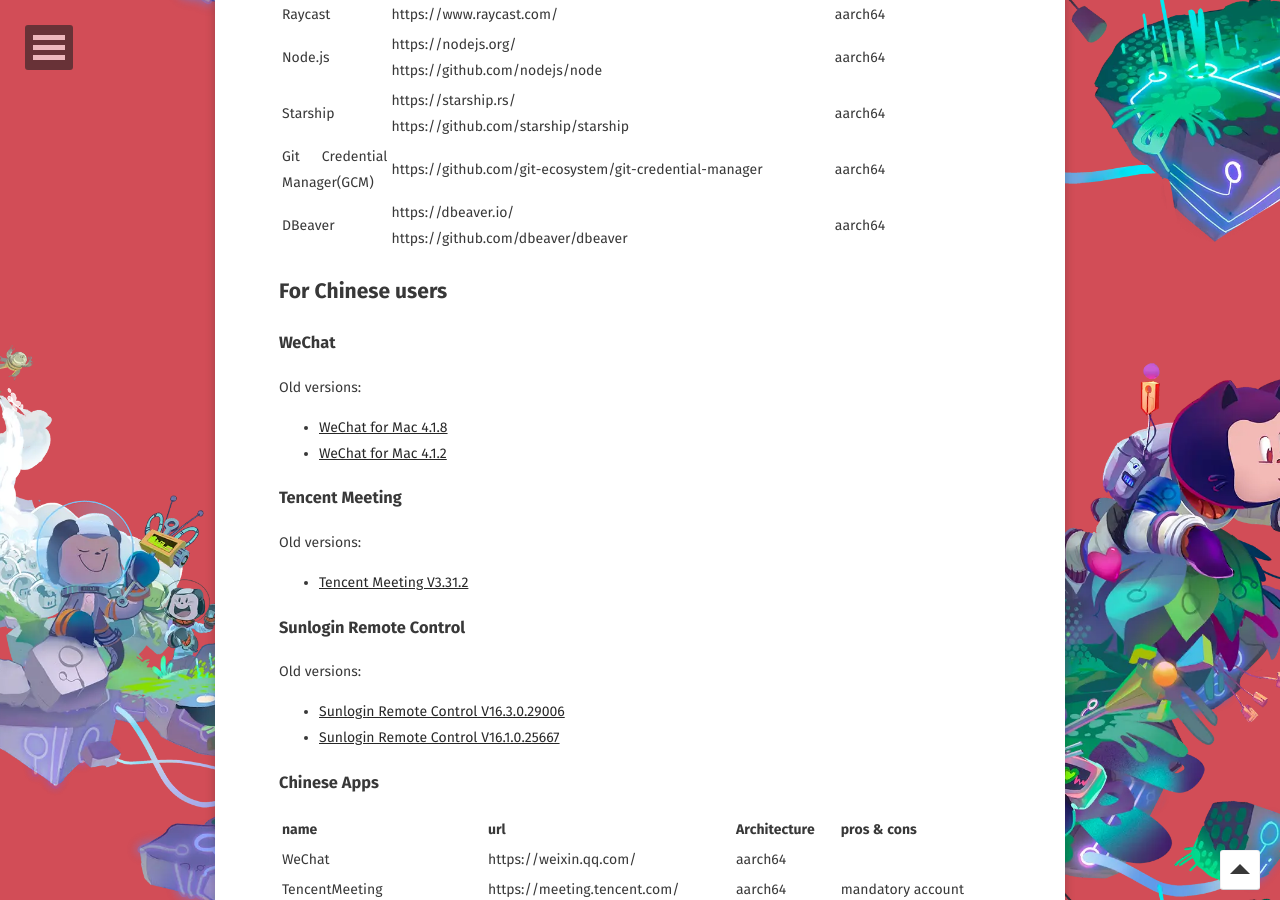
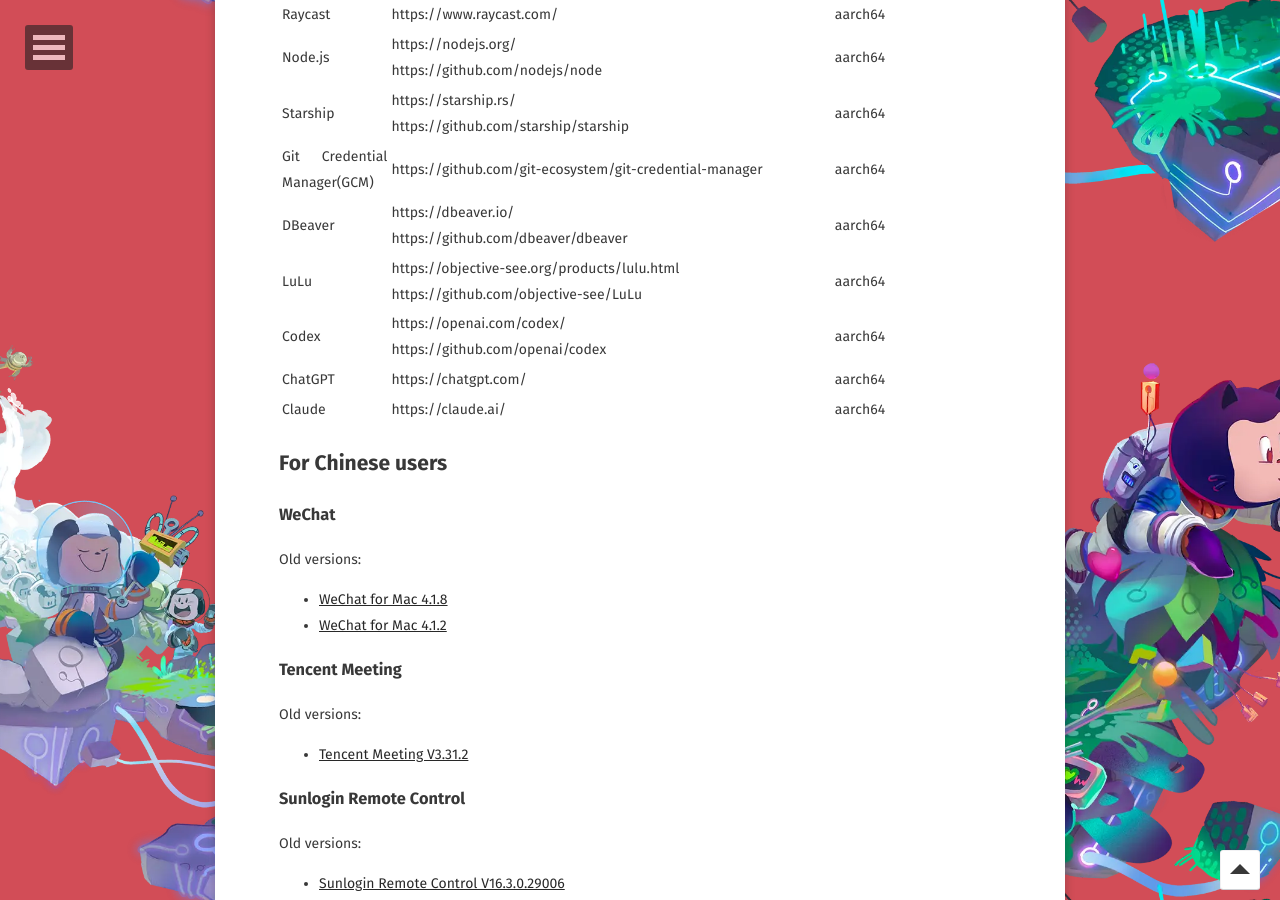
Before and after one commit to WebPavel/WebPavel.github.io, a Jekyll site: the page built from _posts/2026-03-24-macOS-personal-configuration.md, in a window 1280 px wide and 900 px high, scrolled down 6047 px. Built offline with Jekyll 4.4.1, drawn with Linux system fonts in a browser that asks for light colours; some web fonts are replaced; comment, search, counter and statistics services are not loaded.

Commit message:
feat: update and add AI apps to the list

```diff
--- a/_posts/2026-03-24-macOS-personal-configuration.md
+++ b/_posts/2026-03-24-macOS-personal-configuration.md
@@ -143,7 +143,7 @@
 
 Download [Postman](https://dl.pstmn.io/download/version/9.31.28/osx_arm64)
 
-## JetBrains Toolbox
+## ~~JetBrains Toolbox~~
 
 The last version to support both Community and Unified updates is [Version 3.2](https://download.jetbrains.com/toolbox/jetbrains-toolbox-3.2.0.65851-arm64.dmg)
 
@@ -188,7 +188,7 @@
 | IINA                        | https://iina.io/<br>https://github.com/iina/iina                                              | aarch64      |                                 |
 | Maccy                       | https://maccy.app/<br>https://github.com/p0deje/Maccy                                         | aarch64      |                                 |
 | ~~Postman~~                 | https://www.postman.com/                                                                      | aarch64      |                                 |
-| JetBrains Toolbox           | https://www.jetbrains.com/toolbox-app/                                                        | aarch64      |                                 |
+| ~~JetBrains Toolbox~~       | https://www.jetbrains.com/toolbox-app/                                                        | aarch64      |                                 |
 | Floorp Browser              | https://floorp.app/<br>https://github.com/Floorp-Projects/Floorp                              | aarch64      |                                 |
 | Windows App                 | https://learn.microsoft.com/en-us/windows-app/                                                | aarch64      |                                 |
 | Microsoft Office            | https://learn.microsoft.com/en-us/microsoft-365-apps<br>https://files.rg-adguard.net/category | aarch64      |                                 |
@@ -199,6 +199,10 @@
 | Starship                    | https://starship.rs/<br>https://github.com/starship/starship                                  | aarch64      |                                 |
 | Git Credential Manager(GCM) | https://github.com/git-ecosystem/git-credential-manager                                       | aarch64      |                                 |
 | DBeaver                     | https://dbeaver.io/<br>https://github.com/dbeaver/dbeaver                                     | aarch64      |                                 |
+| LuLu                        | https://objective-see.org/products/lulu.html<br>https://github.com/objective-see/LuLu         | aarch64      |                                 |
+| Codex                       | https://openai.com/codex/<br>https://github.com/openai/codex                                  | aarch64      |                                 |
+| ChatGPT                     | https://chatgpt.com/                                                                          | aarch64      |                                 |
+| Claude                      | https://claude.ai/                                                                            | aarch64      |                                 |
 
 ## For Chinese users
 
```
